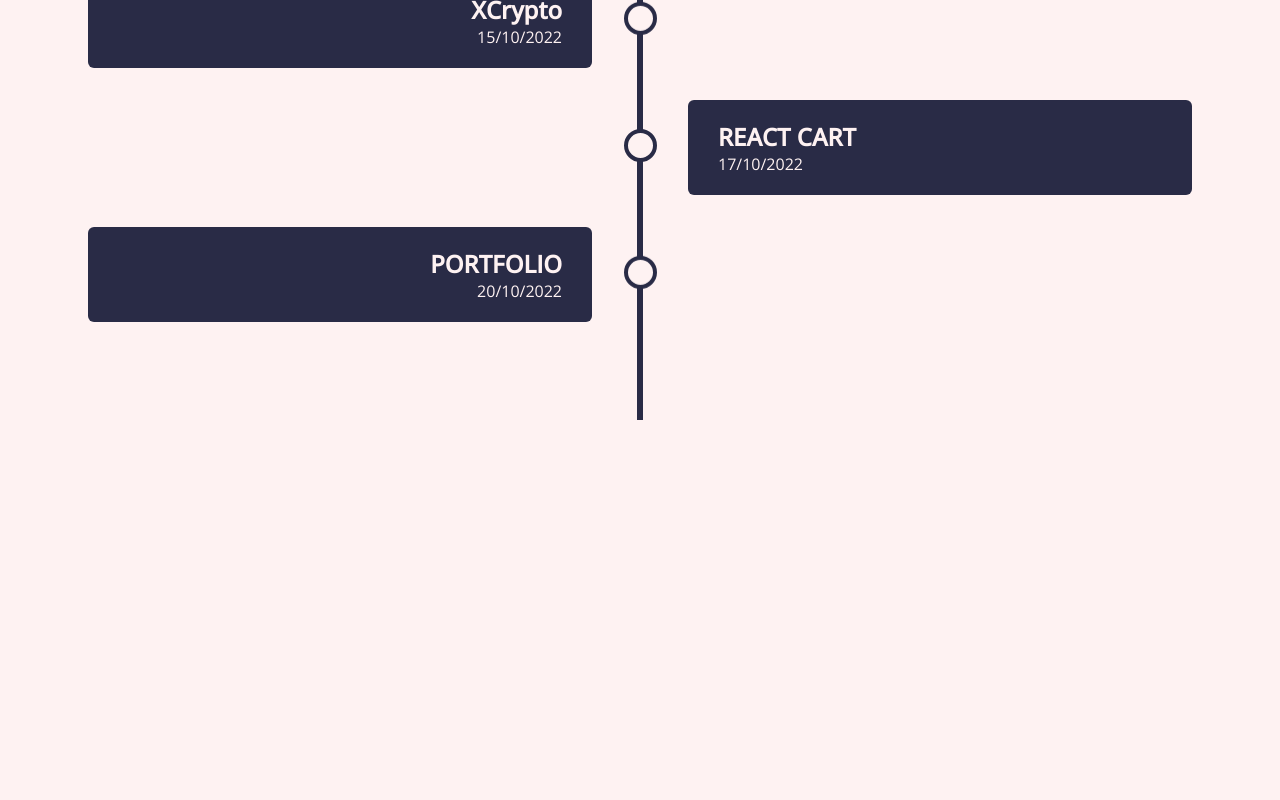
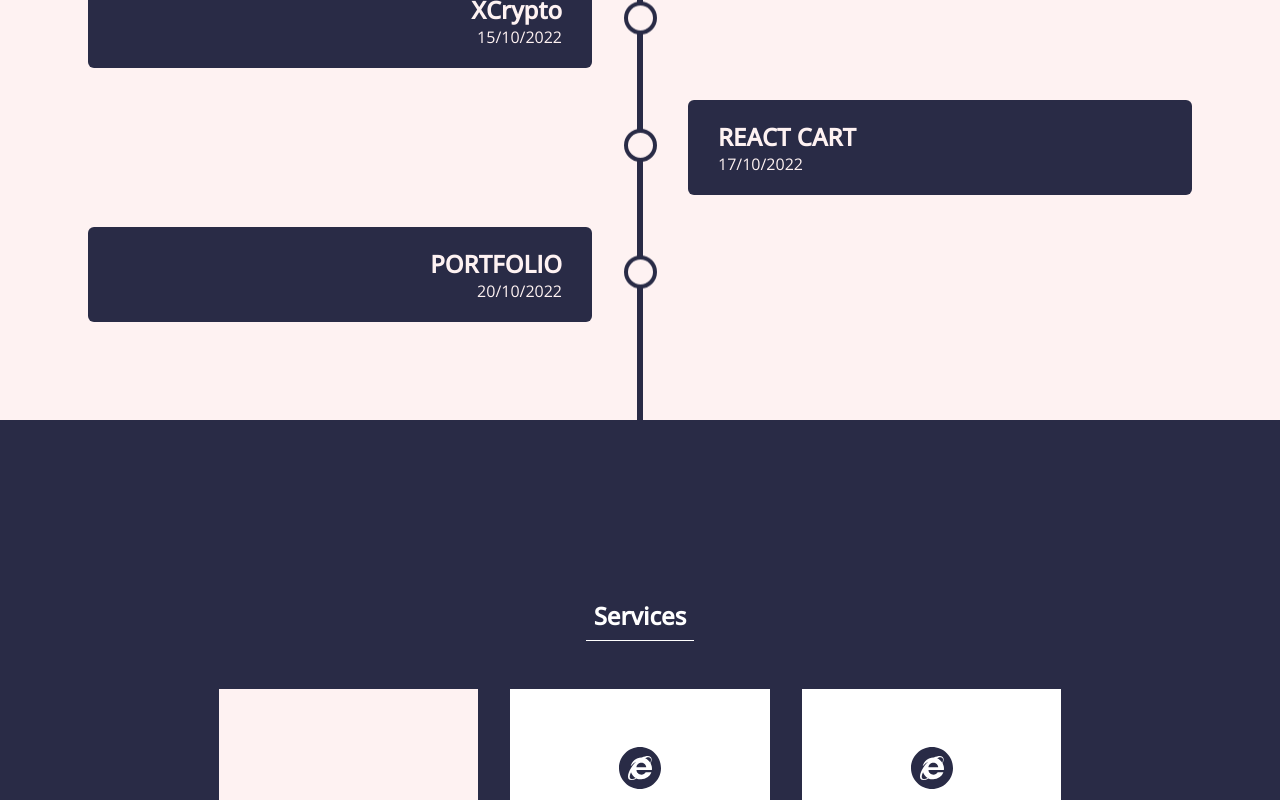
Before and after one commit to vinayakbanga/PortfolioReact, a React (Create React App) app: page / in a window 1280 px wide. Shown: the part 2000-2800 px from the top of the page. Before the commit the page ends 2420 px from the top, so only its background shows below. Built offline with nearby package versions, Linux system fonts and the light colour scheme.

Commit message:
services section done

```diff
--- a/src/App.js
+++ b/src/App.js
@@ -11,6 +11,7 @@ function App() {
     <Home/>
     <Work/>
     <Timeline/>
+    <Services/>
     </>
 
   );
--- a/src/components/Services.jsx
+++ b/src/components/Services.jsx
@@ -1,8 +1,63 @@
 import React from 'react'
+import {motion} from "framer-motion"
+import {AiFillIeCircle} from "react-icons/ai"
 
 const Services = () => {
+
+  const animations={
+
+    whileInView:{
+      x:0,y:0,opacity:1
+    },
+    one:{
+      opacity:0,
+      x:"-100%"
+    },
+    two:{
+      opacity:0,
+      x:"-100%"
+    },
+    three:{
+      opacity:0,
+      x:"-100%"
+    },
+    four:{
+      opacity:0,
+      x:"100%"
+    },
+
+  }
   return (
-    <div>Services</div>
+    <div id="services">
+      <h2>Services</h2>
+      <section>
+        <motion.div className='servicebox1 ' whileInView={animations.whileInView}
+        initial={animations.one}>
+          <h3>5+</h3>
+          <p>Years Experience</p>
+
+        </motion.div>
+        <motion.div className='servicebox2 ' whileInView={animations.whileInView}
+        initial={animations.two}>
+          <AiFillIeCircle/>
+          <span>Web development</span>
+
+        </motion.div>
+        <motion.div className='servicebox3 ' whileInView={animations.whileInView}
+        initial={animations.three}>
+          <AiFillIeCircle/>
+          <span>Web development </span>
+
+        </motion.div>
+        <motion.div className='servicebox4 ' whileInView={animations.whileInView}
+        initial={animations.four}>
+          <AiFillIeCircle/>
+          <span>Web development </span>
+
+        </motion.div>
+
+      </section>
+      </div>
   )
 }
 
--- a/src/style/services.scss
+++ b/src/style/services.scss
@@ -0,0 +1,66 @@
+#services{
+    width: 100%;
+    height: 100vh;
+    padding: $p;
+    background-color: $color5;
+    color: $color4;
+    overflow: hidden;
+    >h2{
+        font: 700 2.5rem 4text2;
+        width: fit-content;
+        border-bottom: 1px solid $color4;
+        padding: 0.5rem;
+        margin: auto;
+
+    }
+    >section{
+        display: grid;
+        margin: 3rem;
+        grid-template-columns: repeat(3,1fr);
+        height: 100%;
+        gap: 2rem;
+        >*{
+            width: 100%;
+            height: 100%;
+            background-color: white;
+            color: $color6;
+            display: flex;
+            flex-direction: column;
+            transition: all 0.3s;
+            align-items: center;
+            justify-content: center;
+            &:hover{
+                box-shadow:0 0 5px 15px $color1;
+            }
+            >svg{
+                color:$color5;
+                font-size: 3rem;
+            }
+            >span{
+                font: 900 1rem $text2;
+                letter-spacing: 3px;
+                margin: 1rem;
+            }
+
+        }
+        .servicebox1{
+            grid-column:1/2 ;
+            grid-row:1/3;
+            background-color: $color1;
+            // border: solid black;
+        }
+        >h3{
+            font: 100 5rem $text1;
+        }
+        >p{
+            font: 700 1.2rem $text2 ;
+            letter-spacing: 3px;
+        }
+    }
+    // .servicebox3{
+    //     transition-delay:0.3s ;
+    // }
+    .servicebox4{
+        grid-column: 2/4;
+    }
+}
```
